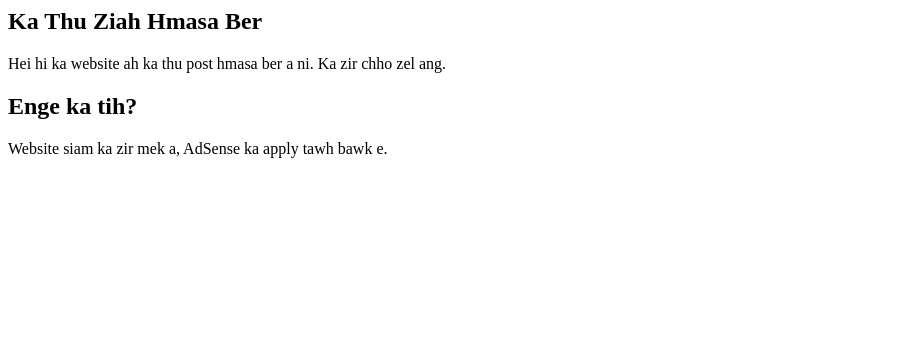
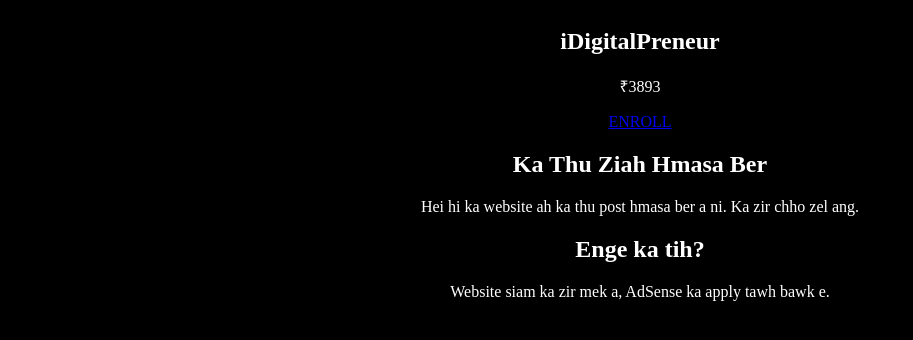
Before and after one commit to z00862425-create/Ka--website-hmasa-ber-tur, a plain HTML site: page index.html in a window 1280 px wide. Shown: the whole page, without its empty margins (0-913 px from the left). Drawn offline with Linux system fonts and the light colour scheme.

Commit message:
Update index.html

```diff
--- a/index.html
+++ b/index.html
@@ -1,5 +1,20 @@
+<html>
+<head>
+<script async src="https://pagead2.googlesyndication.com/pagead/js/adsbygoogle.js?client=ca-pub-8723903610637911"
+     crossorigin="anonymous"></script>
+<style>
+body{background:black;color:white;text-align:center;padding:20px}
+</style>
+</head>
+<body>
+<h2>iDigitalPreneur</h2>
+<p>₹3893</p>
+<a href="#">ENROLL</a>
+
 <h2>Ka Thu Ziah Hmasa Ber</h2>
 <p>Hei hi ka website ah ka thu post hmasa ber a ni. Ka zir chho zel ang.</p>
 
 <h2>Enge ka tih?</h2>
 <p>Website siam ka zir mek a, AdSense ka apply tawh bawk e.</p>
+</body>
+</html>
```
